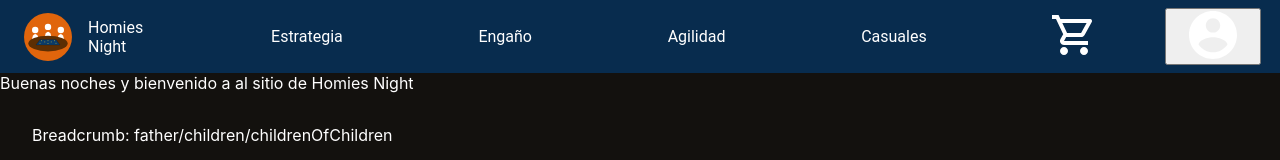
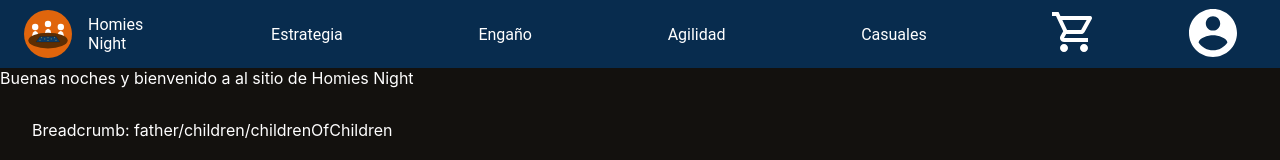
Before and after one commit to Heltta/homies-night-helguera-zanotta, a React (Create React App) app: page / in a window 1280 px wide. Shown: the top 160 px of the page. Built offline with nearby package versions, Linux system fonts and the light colour scheme; no server answers; the database is empty.

Commit message:
Fix Account Widget style
Overwrite button default values of padding, border and background-color for Account Widget.

```diff
--- a/src/css/NavBar.css
+++ b/src/css/NavBar.css
@@ -60,6 +60,11 @@ header{
     }
 #UserProfile{
     grid-area: user;
+
+    border: 0;
+    padding: 0;
+
+    background-color: transparent;
 }
     #homebtn img,#UserProfile img{
         height: 3rem;
```
